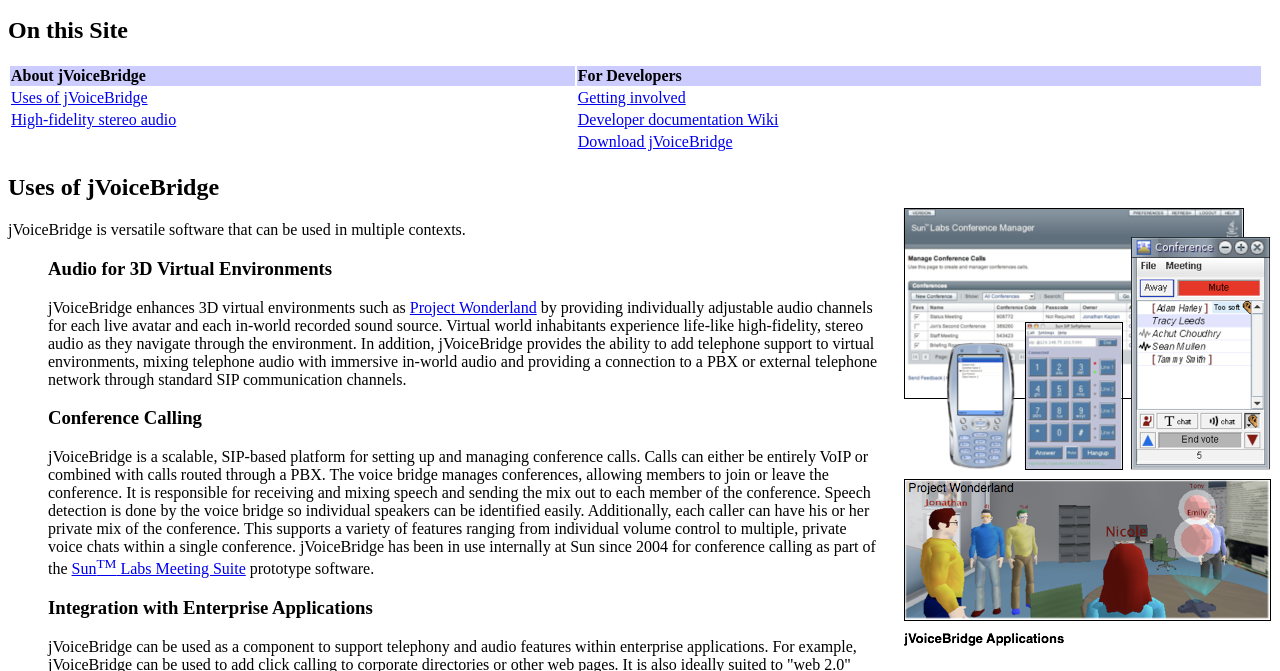
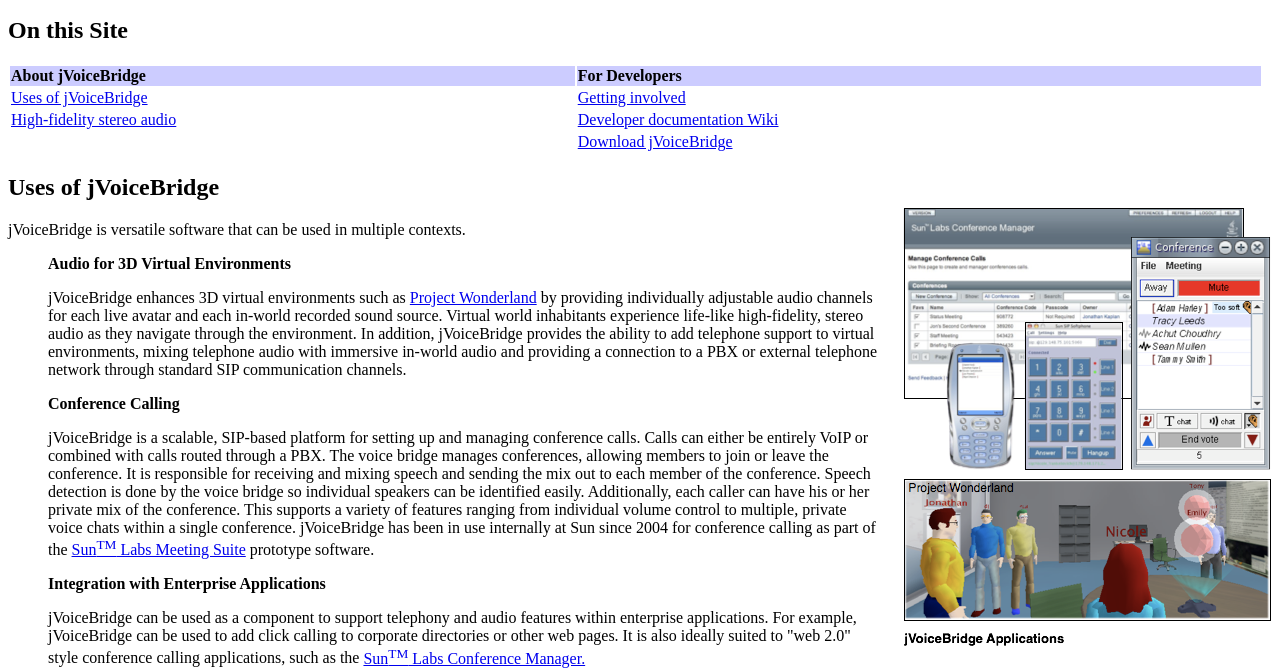
Before and after one commit to Cyramix/openwonderland-jvoicebridge, a plain HTML site: page www/index.html in a window 1280 px wide. Shown: the part 139-810 px from the top of the page. Drawn offline with Linux system fonts and the light colour scheme.

Commit message:
formatting changes to fix image problem

```diff
--- a/www/index.html
+++ b/www/index.html
@@ -44,7 +44,7 @@
 </tr>
 </table>
 
-<div style="float: right; margin-bottom: 1em; margin-top: 2em; margin-left: 1em;">
+<div style="float: right; margin-bottom: 2em; margin-top: 2em; margin-left: 1em;">
 <a href="voice-bridge-samples.png"><img style="border: 0px solid black;" src="voice-bridge-samples.png" /></a>
 </div> <! end of img-para >
 
@@ -54,15 +54,15 @@
 <p>jVoiceBridge is versatile software that can be used in multiple contexts.</p>
 
 <ul>
-<h3 style="clear: left;">Audio for 3D Virtual Environments</h3>
+<b>Audio for 3D Virtual Environments</b>
 
 <p>jVoiceBridge enhances 3D virtual environments such as <a href="http://wonderland.dev.java.net">Project Wonderland</a> by providing individually adjustable audio channels for each live avatar and each in-world recorded sound source. Virtual world inhabitants experience life-like high-fidelity, stereo audio as they navigate through the environment. In addition, jVoiceBridge provides the ability to add telephone support to virtual environments, mixing telephone audio with immersive in-world audio and providing a connection to a PBX or external telephone network through standard SIP communication channels.</p>
 
-<h3 style="clear: left;">Conference Calling</h3>
+<b>Conference Calling</b>
 
 <p>jVoiceBridge is a scalable, SIP-based platform for setting up and managing conference calls. Calls can either be entirely VoIP or combined with calls routed through a PBX.  The voice bridge manages conferences, allowing members to join or leave the conference. It is responsible for receiving and mixing speech and sending the mix out to each member of the conference. Speech detection is done by the voice bridge so individual speakers can be identified easily. Additionally, each caller can have his or her private mix of the conference. This supports a variety of features ranging from individual volume control to multiple, private voice chats within a single conference. jVoiceBridge has been in use internally at Sun since 2004 for conference calling as part of the <a href="http://research.sun.com/projects/mc/meeting-suite.html">Sun<sup>TM</sup> Labs Meeting Suite</a> prototype software.</p>
 
-<h3>Integration with Enterprise Applications</h3>
+<b>Integration with Enterprise Applications</b>
 
 <p>jVoiceBridge can be used as a component to support telephony and audio features within enterprise applications. For example, jVoiceBridge can be used to add click calling to corporate directories or other web pages. It is also ideally suited to "web 2.0" style conference calling applications, such as the <a href="http://research.sun.com/projects/mc/confmgr.html">Sun<sup>TM</sup> Labs Conference Manager.</a></p>
 
```
